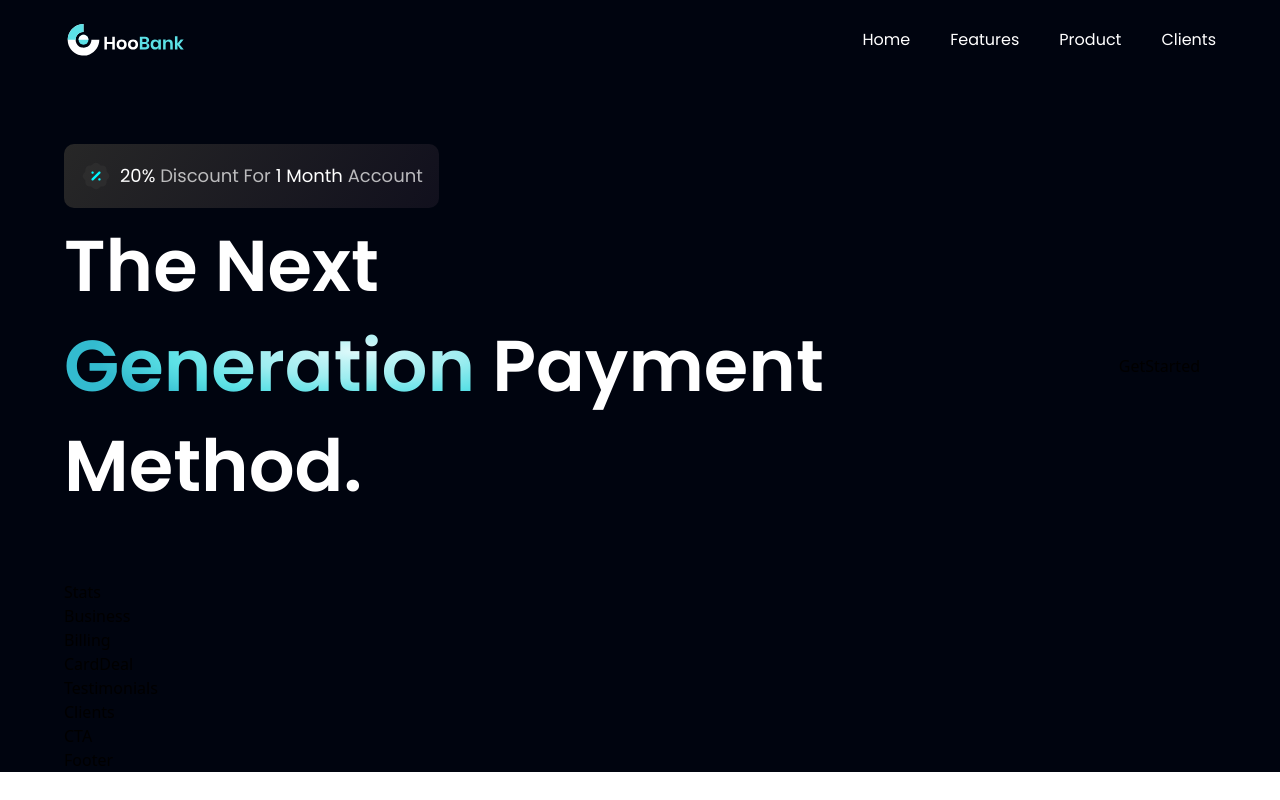
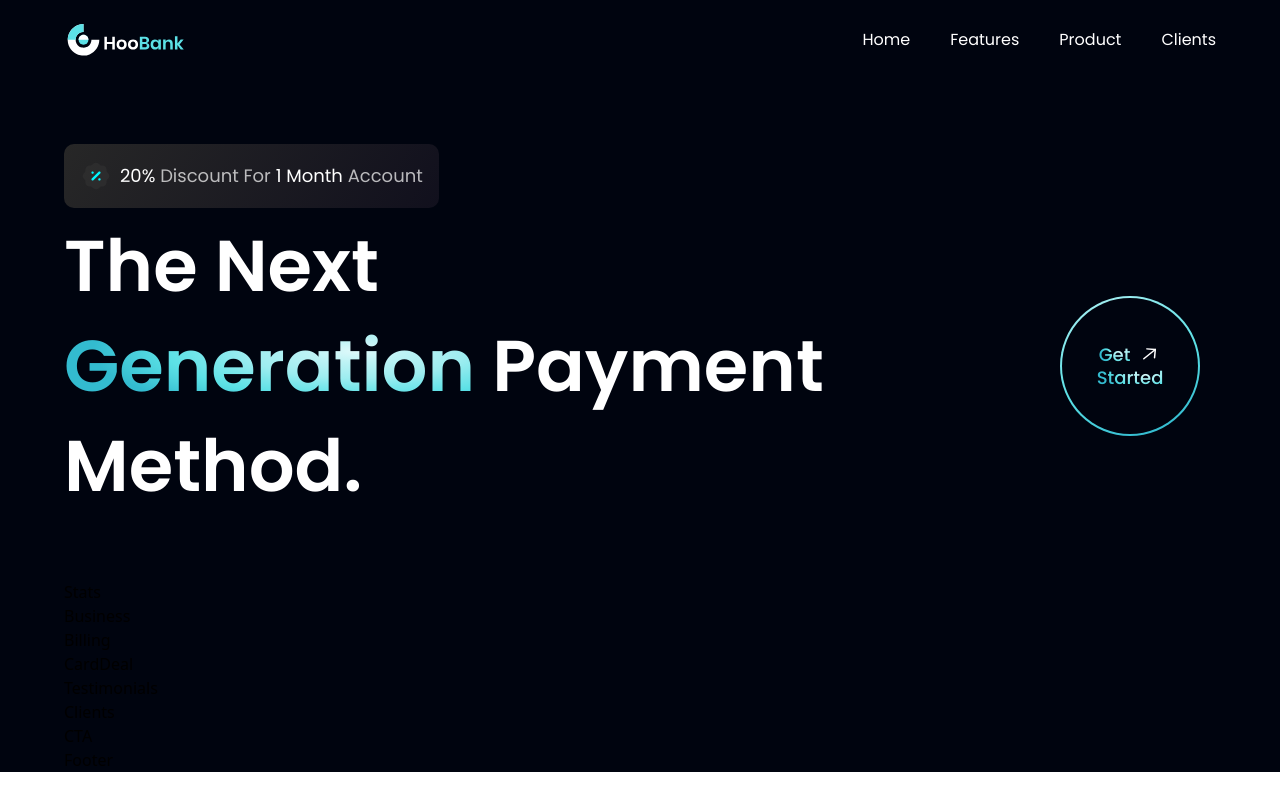
Before and after one commit to dbasdanis/personal_website, a React (Vite) app in the folder personal_website/: page / in a window 1280 px wide. Built offline with nearby package versions, Linux system fonts and the light colour scheme.

Commit message:
feat: implement GetStarted

```diff
--- a/personal_website/src/components/GetStarted.jsx
+++ b/personal_website/src/components/GetStarted.jsx
@@ -1,9 +1,20 @@
-import React from 'react'
+import styles from '../style';
+import { arrowUp } from '../assets';
 
-const GetStarted = () => {
-  return (
-    <div>GetStarted</div>
-  )
-}
+const GetStarted = () => (
+  <div className={`${styles.flexCenter} w-[140px] h-[140px] rounded-full bg-blue-gradient p-[2px] cursor-ponter`}>
+    <div className={`${styles.flexCenter} flex-col bg-primary w-[100%] h-[100%] rounded-full`}>
+      <div className={`${styles.flexStart} flex-row`}>
+        <p className="font-poppins font-medium text-[18px] leading-[23px] mr-2">
+          <span className="text-gradient">Get</span>
+        </p>
+        <img src={arrowUp} alt="arrow" className="w-[23px] h-[23px] object-contain" />
+      </div>
+      <p className="font-poppins font-medium text-[18px] leading-[23px]">
+        <span className="text-gradient">Started</span>
+      </p>
+    </div>
+  </div>
+)
 
 export default GetStarted
```
